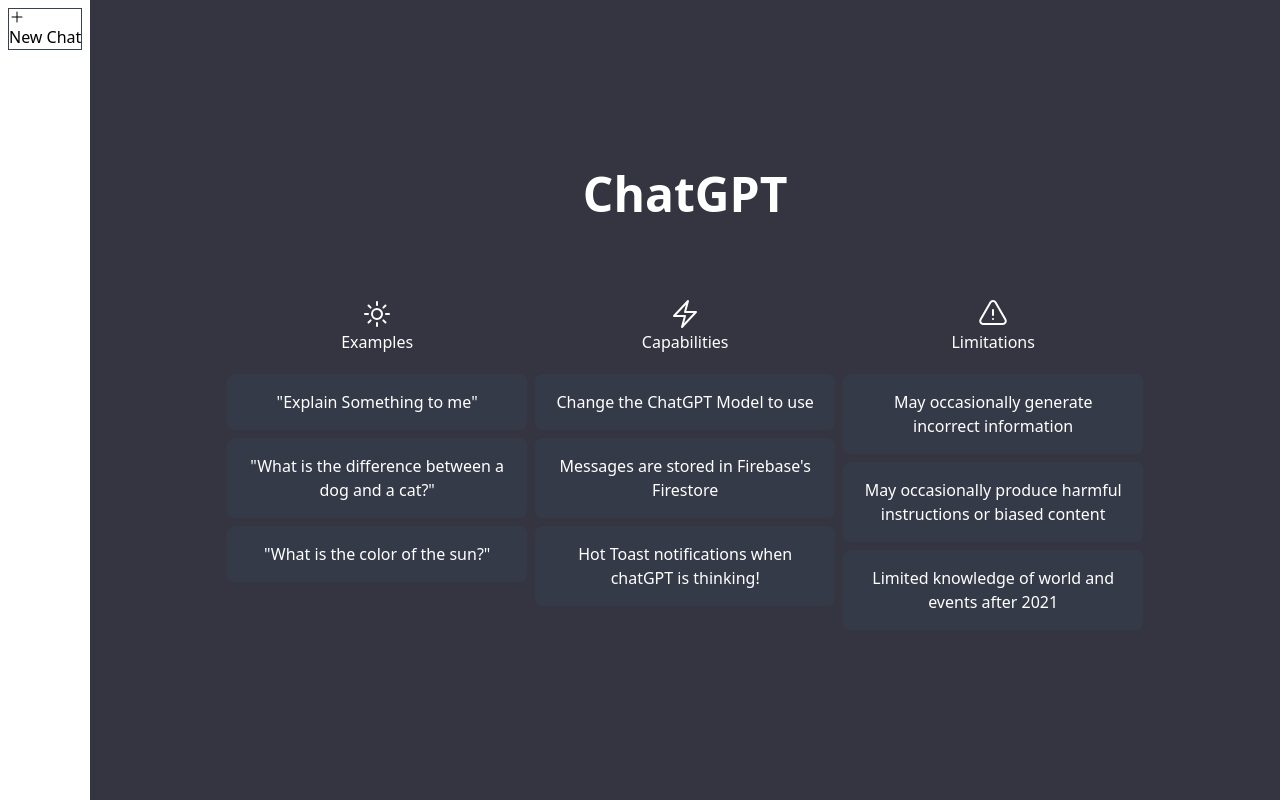
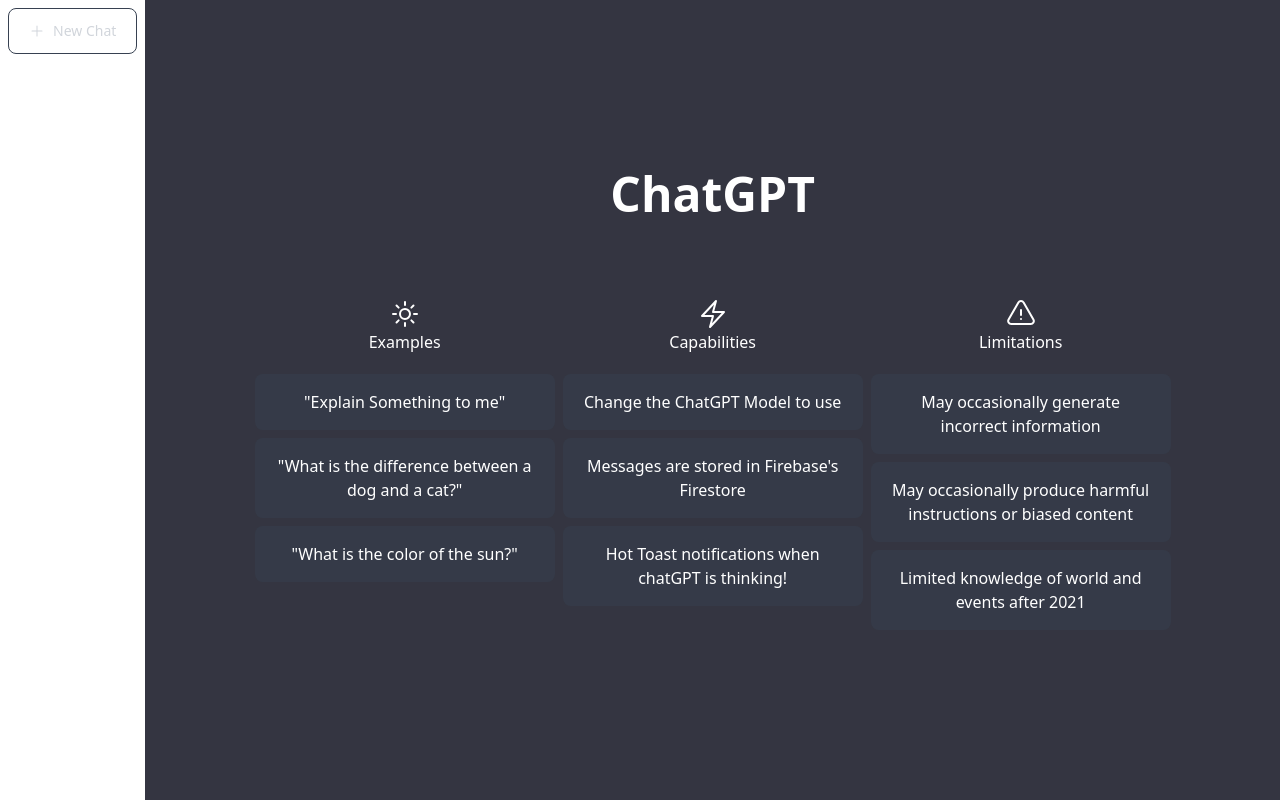
Before and after one commit to bspence205/ChatGPT, a Next.js app: page / in a window 1280 px wide. Built offline with nearby package versions, Linux system fonts and the light colour scheme.

Commit message:
created chatRow utility class to be reused for new and exisiting chat prompts

```diff
--- a/components/NewChat.tsx
+++ b/components/NewChat.tsx
@@ -2,7 +2,7 @@
 
 function NewChat() {
   return (
-    <div className='border-gray-700 border '>
+    <div className='border-gray-700 border chatRow'>
         <PlusIcon className='h-4 w-4' />
         <p>New Chat</p>
     </div>
--- a/styles/globals.css
+++ b/styles/globals.css
@@ -7,4 +7,10 @@
     .infoText {
         @apply p-4 bg-gray-700/50 rounded-lg max-w-[300px];
     }
+
+    .chatRow {
+        @apply rounded-lg px-5 py-3 text-sm flex items-center
+        justify-center space-x-2 hover:bg-gray-700/70 cursor-pointer
+        text-gray-300 transition-all duration-200 ease-out
+    }
 }
```
